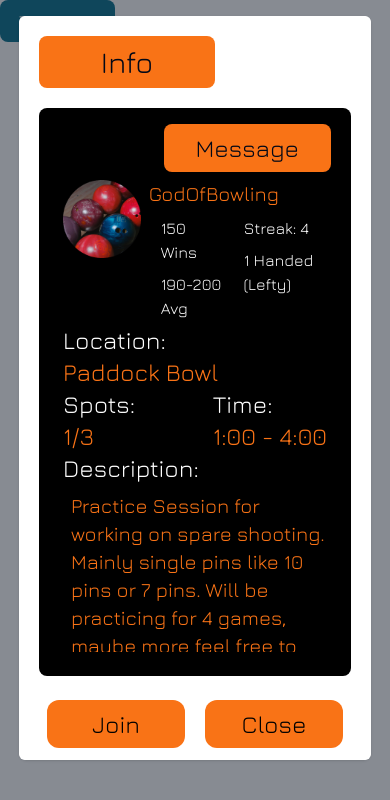
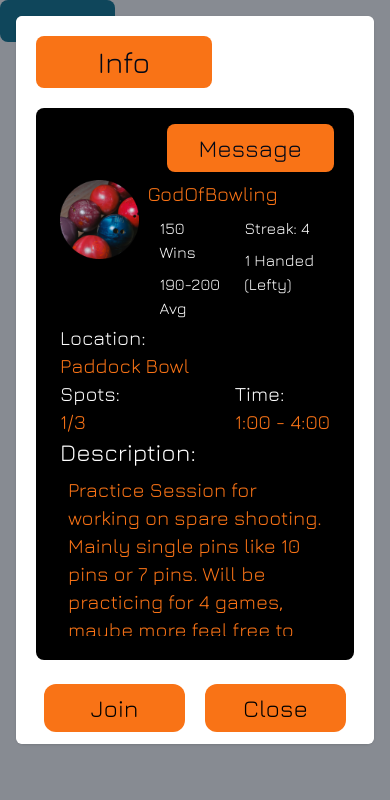
Before and after one commit to JayvonK/Full-Stack---Strike-Showdown, a Next.js app: page /pages/ModalTestPage in a window 390 px wide. Shown: the top 800 px of the page. Built offline with nearby package versions, Linux system fonts and the light colour scheme.

Commit message:
Responsiveness

```diff
--- a/src/app/pages/ModalTestPage/page.tsx
+++ b/src/app/pages/ModalTestPage/page.tsx
@@ -16,7 +16,7 @@ function page() {
 
     <div>
        <Button onClick={() => setOpenModal(true)}>Toggle modal</Button>
-       <Modal dismissible show={openModal} onClose={() => setOpenModal(false)} size={'sm'}>
+       <Modal dismissible show={openModal} onClose={() => setOpenModal(false)} size={'lg'}>
 
        {/* <FriendsModalComponent/>
      <InboxModalComponent/>   */}
--- a/src/components/PageComponents/ModalComponents/JoinSessionModalComponent.tsx
+++ b/src/components/PageComponents/ModalComponents/JoinSessionModalComponent.tsx
@@ -62,22 +62,22 @@ const JoinSessionModalComponent = () => {
 
         </div>
         <div className="">
-          <p className="text-white jura text-2xl">Location:</p>
-          <p className=" jura text-2xl text-orange-500">Paddock Bowl</p>
-          <div className="flex flex-col-6 justify-between pr-0 lg:pr-52">
+          <p className="text-white jura text-xl md:text-lg lg:text-2xl">Location:</p>
+          <p className=" jura text-xl md:text-lg lg:text-2xl text-orange-500">Paddock Bowl</p>
+          <div className="flex flex-col-6 justify-between pr-0  md:pr-0 lg:pr-0 xl:pr-0">
             <div>
-              <p className="text-white jura text-2xl">Spots:</p>
-              <p className=" jura text-2xl text-orange-500">1/3</p>
+              <p className="text-white jura text-xl md:text-lg lg:text-2xl">Spots:</p>
+              <p className=" jura text-xl md:text-lg lg:text-2xl text-orange-500">1/3</p>
             </div>
             <div className="">
-              <p className="text-white jura text-2xl">Time:</p>
-              <p className="text-orange-500 text-2xl jura">1:00 - 4:00</p>
+              <p className="text-white jura text-xl md:text-lg lg:text-2xl">Time:</p>
+              <p className="text-orange-500 text-xl md:text-lg lg:text-2xl jura">1:00 - 4:00</p>
             </div>
           </div>
         </div>
         <div>
           <h3 className="jura text-white text-2xl">Description:</h3>
-          <p className="w-full h-40 text-orange-500 jura text-xl lg:text-2xl  pl-2 mb-2 mt-2 rounded-sm overflow-scroll ">
+          <p className="w-full h-40 text-orange-500 jura text-xl md:text-lg lg:text-2xl  pl-2 mb-2 mt-2 rounded-sm overflow-scroll ">
             Practice Session for working on spare shooting. Mainly single pins
             like 10 pins or 7 pins. Will be practicing for 4 games, maybe more
             feel free to join.
@@ -89,7 +89,7 @@ const JoinSessionModalComponent = () => {
           <h3 className=" text-2xl  md:text-3xl   ">Join</h3>
         </button>
         <button className=" border-color outline-none   mt-3 bg-orange-500  w-36 md:w-36 rounded-xl  md:rounded-lg  hover:!bg-orange-500 text-black jura">
-          <h3 className=" text-2xl  md:text-3xl  py-2 ">Close</h3>
+          <h3 className=" text-2xl  lg:text-3xl  py-2 ">Close</h3>
         </button>
       </div>
     </div>
```
